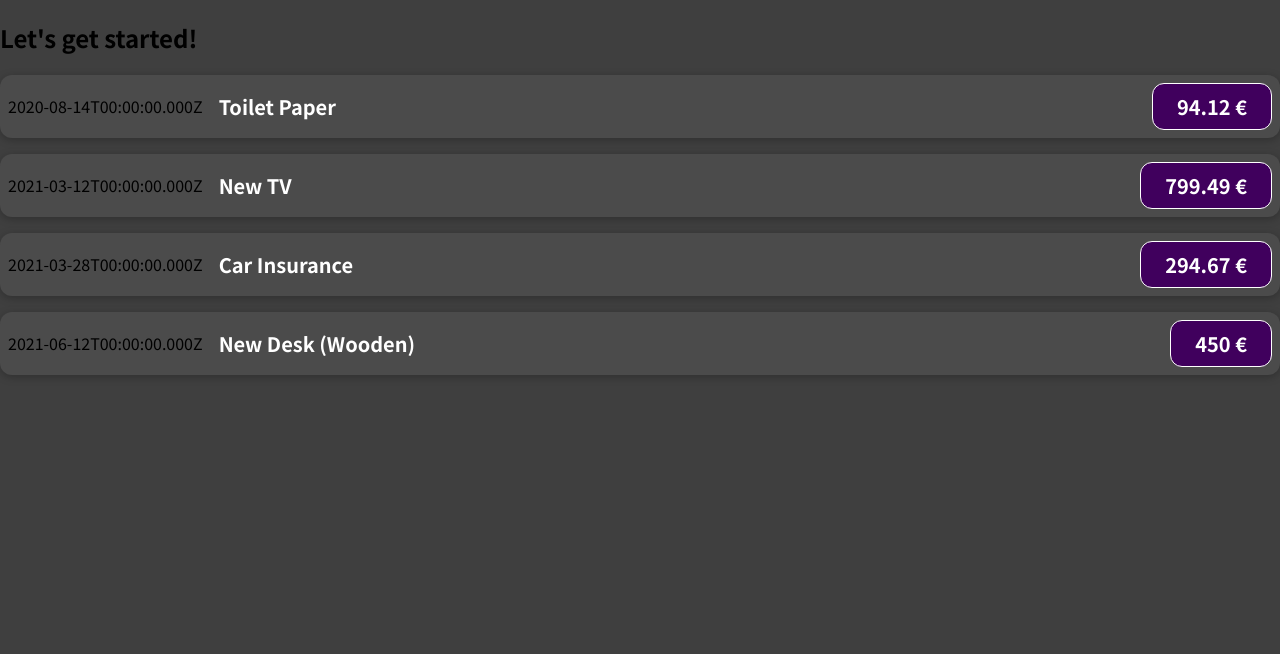
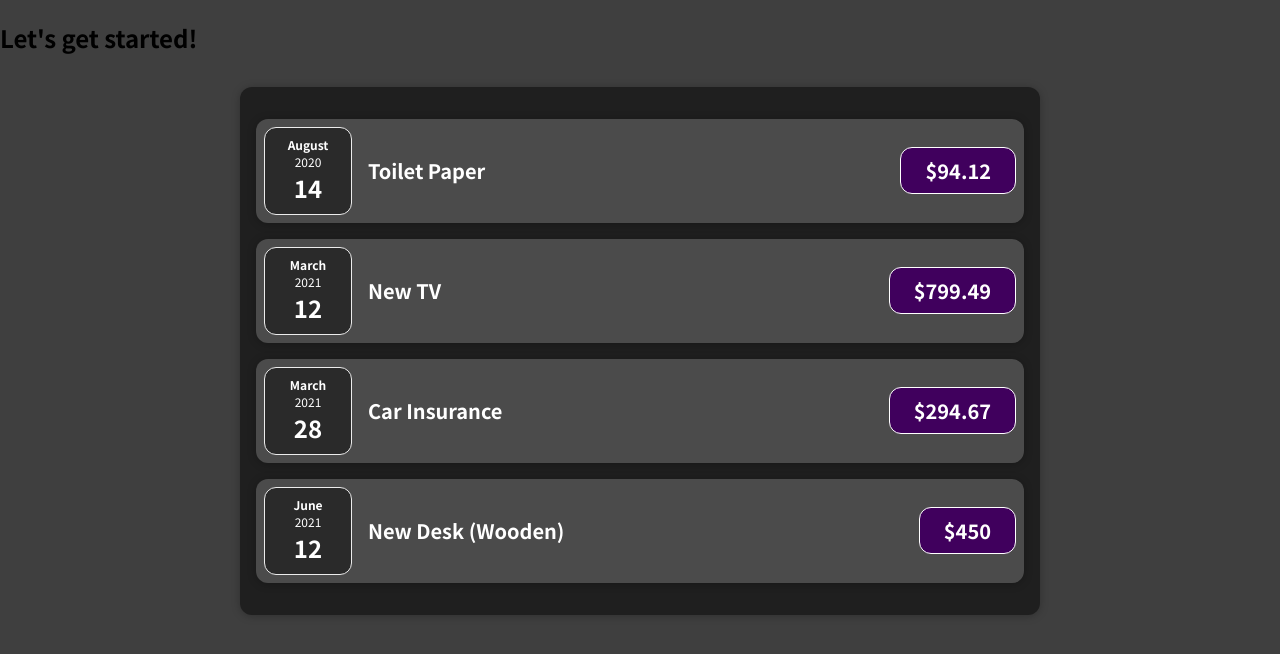
Before and after one commit to corentindeseine/01-react-expenses-dashboard, a JavaScript app: page / in a window 1280 px wide. Shown: the top 654 px of the page. Built offline with nearby package versions, Linux system fonts and the light colour scheme.

Commit message:
end section 2

```diff
--- a/src/App.js
+++ b/src/App.js
@@ -1,8 +1,6 @@
-import ExpenseItem from './components/ExpenseItem';
-
+import Expenses from './components/Expenses';
 
 function App() {
-
   const expenses = [
     {
       id: 'e1',
@@ -27,31 +25,8 @@
 
   return (
     <div>
-      <h2>Let's get started! </h2>
-      <ExpenseItem
-        title={expenses[0].title}
-        amount={expenses[0].amount}
-        date={expenses[0].date}
-      ></ExpenseItem>
-
-      <ExpenseItem
-        title={expenses[1].title}
-        amount={expenses[1].amount}
-        date={expenses[1].date}
-      ></ExpenseItem>
-
-      <ExpenseItem
-        title={expenses[2].title}
-        amount={expenses[2].amount}
-        date={expenses[2].date}
-      ></ExpenseItem>
-
-      <ExpenseItem
-        title={expenses[3].title}
-        amount={expenses[3].amount}
-        date={expenses[3].date}
-      ></ExpenseItem>
-
+      <h2>Let's get started!</h2>
+      <Expenses items={expenses} />
     </div>
   );
 }
--- /dev/null
+++ b/src/components/Card.css
@@ -0,0 +1,4 @@
+.card {
+  border-radius: 12px;
+  box-shadow: 0 1px 8px rgba(0, 0, 0, 0.25);
+}
--- /dev/null
+++ b/src/components/Card.js
@@ -0,0 +1,9 @@
+import "./Card.css"
+
+function Card(props) {
+  const classes = 'card ' + props.className
+
+  return <div className={classes}>{props.children}</div>;
+}
+
+export default Card;
--- /dev/null
+++ b/src/components/ExpenseDate.css
@@ -0,0 +1,26 @@
+.expense-date {
+  display: flex;
+  flex-direction: column;
+  width: 5.5rem;
+  height: 5.5rem;
+  border: 1px solid #ececec;
+  background-color: #2a2a2a;
+  color: white;
+  border-radius: 12px;
+  align-items: center;
+  justify-content: center;
+}
+
+.expense-date__month {
+  font-size: 0.75rem;
+  font-weight: bold;
+}
+
+.expense-date__year {
+  font-size: 0.75rem;
+}
+
+.expense-date__day {
+  font-size: 1.5rem;
+  font-weight: bold;
+}
--- /dev/null
+++ b/src/components/ExpenseDate.js
@@ -0,0 +1,17 @@
+import './ExpenseDate.css';
+
+function ExpenseDate(props) {
+  const month = props.date.toLocaleString('en-US', { month: 'long' });
+  const day = props.date.toLocaleString('en-US', { day: '2-digit' });
+  const year = props.date.getFullYear();
+
+  return (
+    <div className="expense-date">
+      <div className="expense-date__month">{month}</div>
+      <div className="expense-date__year">{year}</div>
+      <div className="expense-date__day">{day}</div>
+    </div>
+  );
+}
+
+export default ExpenseDate;
--- a/src/components/ExpenseItem.css
+++ b/src/components/ExpenseItem.css
@@ -2,10 +2,8 @@
   display: flex;
   justify-content: space-between;
   align-items: center;
-  box-shadow: 0 2px 8px rgba(0, 0, 0, 0.25);
   padding: 0.5rem;
   margin: 1rem 0;
-  border-radius: 12px;
   background-color: #4b4b4b;
   }
   .expense-item__description {
--- a/src/components/ExpenseItem.js
+++ b/src/components/ExpenseItem.js
@@ -1,15 +1,16 @@
+import ExpenseDate from './ExpenseDate';
+import Card from './Card';
 import './ExpenseItem.css';
 
 function ExpenseItem(props) {
-
   return (
-    <div className="expense-item">
-      <div>{props.date.toISOString()}</div>
+    <Card className='expense-item'>
+      <ExpenseDate date={props.date} />
       <div className='expense-item__description'>
         <h2>{props.title}</h2>
-        <div className='expense-item__price'>{props.amount} €</div>
+        <div className='expense-item__price'>${props.amount}</div>
       </div>
-    </div>
+    </Card>
   );
 }
 
--- /dev/null
+++ b/src/components/Expenses.css
@@ -0,0 +1,7 @@
+.expenses {
+  padding: 1rem;
+  background-color: rgb(31, 31, 31);
+  margin: 2rem auto;
+  width: 50rem;
+  max-width: 95%;
+}
--- /dev/null
+++ b/src/components/Expenses.js
@@ -0,0 +1,32 @@
+import ExpenseItem from './ExpenseItem';
+import Card from './Card'
+import './Expenses.css';
+
+function Expenses(props) {
+  return (
+    <Card className="expenses">
+      <ExpenseItem
+        title={props.items[0].title}
+        amount={props.items[0].amount}
+        date={props.items[0].date}
+      />
+      <ExpenseItem
+        title={props.items[1].title}
+        amount={props.items[1].amount}
+        date={props.items[1].date}
+      />
+      <ExpenseItem
+        title={props.items[2].title}
+        amount={props.items[2].amount}
+        date={props.items[2].date}
+      />
+      <ExpenseItem
+        title={props.items[3].title}
+        amount={props.items[3].amount}
+        date={props.items[3].date}
+      />
+    </Card>
+  );
+}
+
+export default Expenses;
```
Also changed, not shown: src/index.css (line endings or trailing spaces).
